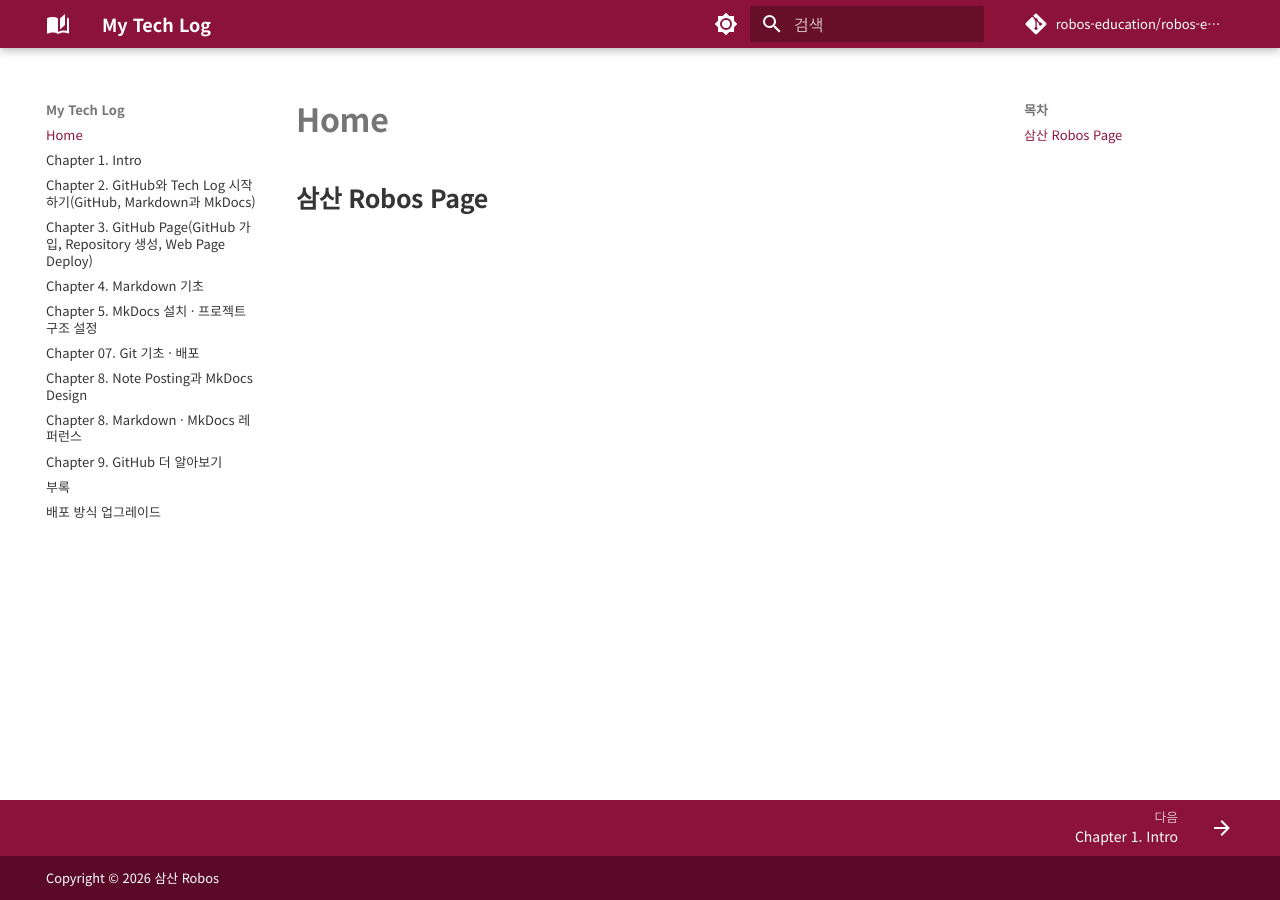
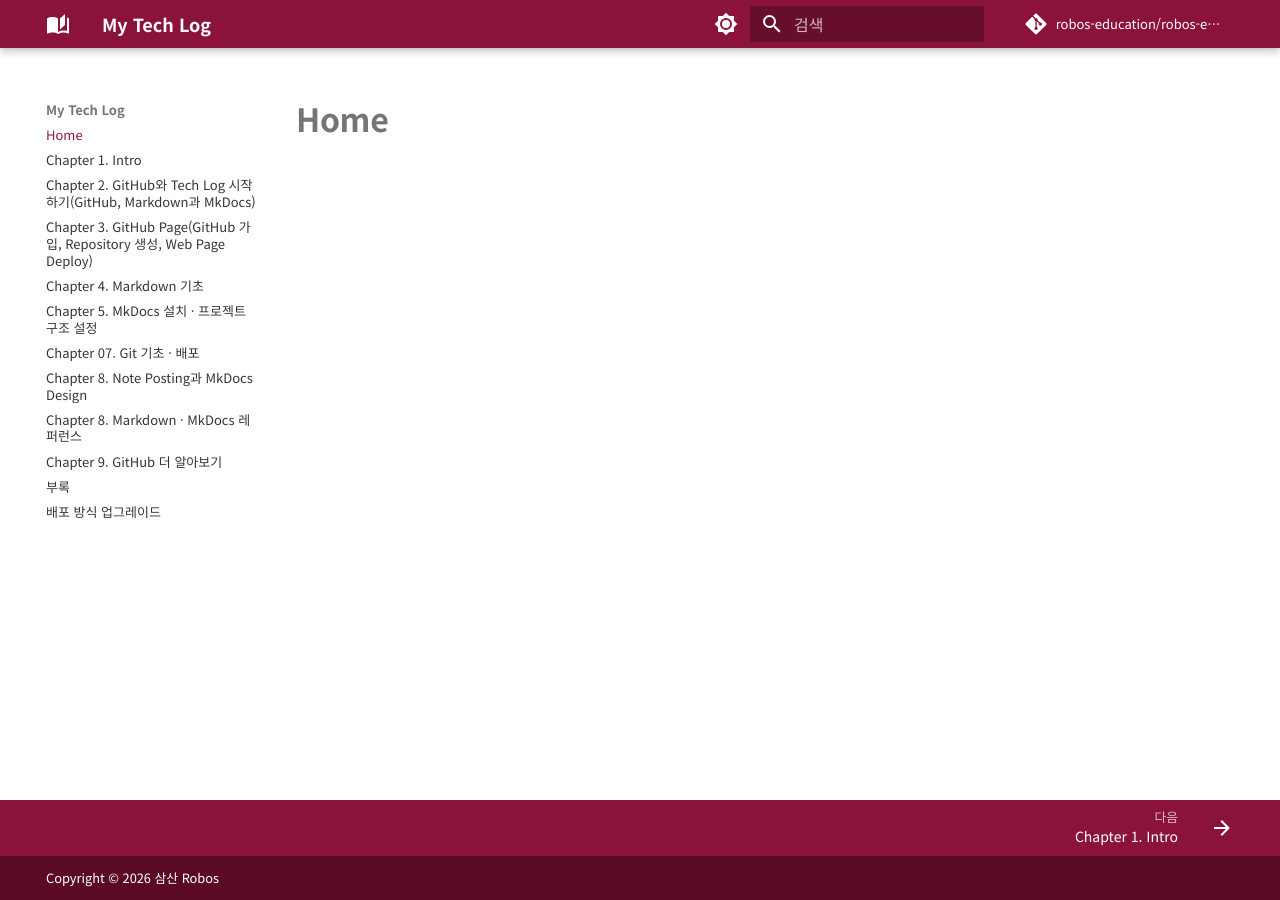
Before and after one commit to robos-education/robos-education.github.io, an MkDocs documentation site: the page built from docs/index.md, in a window 1280 px wide. Built offline with MkDocs 1.6.1 and Material for MkDocs 9.7.7, drawn with Linux system fonts in a browser that asks for light colours; comment, search, counter and statistics services are not loaded.

Commit message:
index.md 수정

```diff
--- a/docs/index.md
+++ b/docs/index.md
@@ -1,5 +1,3 @@
 ---
-redirect: 01_intro.md
+redirect: 01_intro.html
 ---
-
-## 삼산 Robos Page
```
